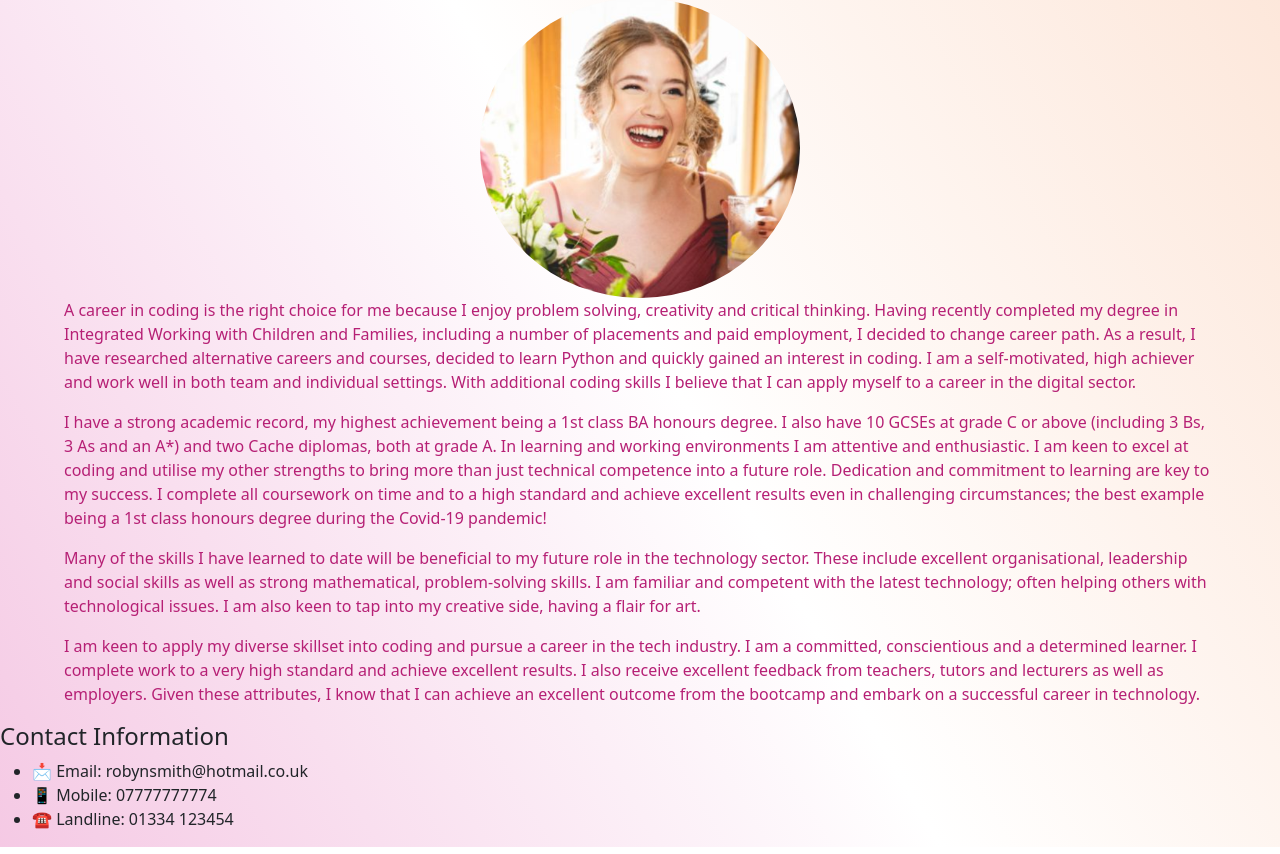
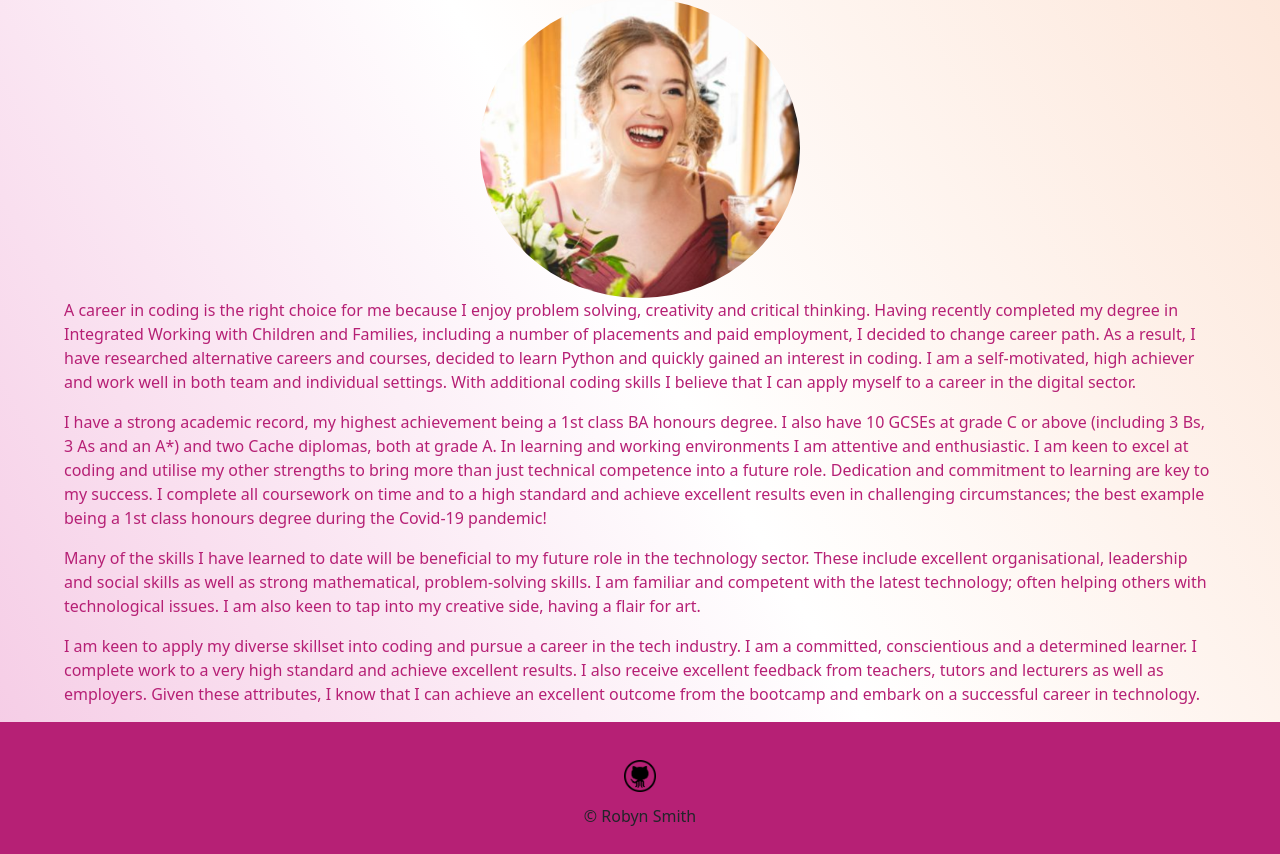
Before and after one commit to Robyn-Smith/react_portfolio, a React (Create React App) app: page / in a window 1280 px wide. Shown: the part 196-1050 px from the top of the page. Built offline with nearby package versions, Linux system fonts and the light colour scheme.

Commit message:
changes to footer.js

```diff
--- a/src/components/Footer.js
+++ b/src/components/Footer.js
@@ -4,4 +4,75 @@
 //     return <div>Copyright JSON 2023 &copy;</div>;
 // }
 
+
+// <footer id="Contact" class="Contact">
+//         <h4>
+//           Contact Information
+//         </h4>
+//         <ul>
+//           <li>📩 Email: robynsmith@hotmail.co.uk</li>
+//           <li>📱 Mobile: 07777777774</li>
+//           <li>☎️ Landline: 01334 123454</li>
+//         </ul>
+//       </footer>
+
 // export default Footer;
+import React from 'react';
+//import '../styles/Header.css';
+import github from '../assets/github-icon-logo-png-transparent.png';
+// import linkedin from '../images/linkedin.png';
+// import meta from '../images/meta.png';
+
+const styles = {
+    display: 'flex',
+    flexDirection: "column",
+    justifyContent: 'center',
+    alignItems: 'center',
+    padding: '2%',
+    background: '#b62075',
+    // '#b6207562'
+};
+
+const socialStyle = {
+    display: 'flex',
+    flexDirection: "row",
+    justifyContent: 'center',
+    padding: "1%",
+}
+
+const imgStyle = {
+    width: 32,
+}
+
+function Footer() {
+    return (
+        <footer style={styles}>
+            <div style={socialStyle}>
+                <a href="https://github.com/Robyn-Smith?tab=repositories"><img
+                    src={github}
+                    alt="github"
+                    style={imgStyle}
+                    onMouseOver={e => e.currentTarget.style.opacity = 0.6}
+                    onMouseOut={e => e.currentTarget.style.opacity = 1}
+                /></a>
+                {/* <a href="https://www.linkedin.com"><img
+                    src={linkedin}
+                    alt="linkedin"
+                    style={imgStyle}
+                    onMouseOver={e => e.currentTarget.style.opacity = 0.6}
+                    onMouseOut={e => e.currentTarget.style.opacity = 1}
+                /></a> */}
+                {/* <a href="https://www.facebook.com"><img
+                    src={meta}
+                    alt="meta"
+                    style={imgStyle}
+                    onMouseOver={e => e.currentTarget.style.opacity = 0.6}
+                    onMouseOut={e => e.currentTarget.style.opacity = 1}
+                /></a> */}
+            </div>
+            <span>© Robyn Smith</span>
+        </footer>
+    );
+}
+
+export default Footer;
--- a/src/components/Header.js
+++ b/src/components/Header.js
@@ -1,14 +1,14 @@
-// import React from "react";
+import React from "react";
 
-// function Header({ currentPage }) {
-//     return (
-//         <header>
-//         <h1>Hi I'm <span class="name">Robyn Smith</span> and this is my Portfolio</h1>
-//         <p>
-//           I am a hardworking, conscientious first class graduate looking for a career in coding.
-//         </p>
-//       </header>
-//     );
-// }
+function Header({ currentPage }) {
+    return (
+        <header>
+        <h1>Hi I'm <span class="name">Robyn Smith</span> and this is my Portfolio</h1>
+        <p>
+          I am a hardworking, conscientious first class graduate looking for a career in coding.
+        </p>
+      </header>
+    );
+}
 
-// export default Header;
+export default Header;
--- a/src/components/PortfolioContainer.js
+++ b/src/components/PortfolioContainer.js
@@ -5,6 +5,7 @@ import About from './pages/About';
 import Resume from './pages/Resume';
 import Contact from './pages/Contact';
 import Header from './Header';
+import Footer from './Footer';
 
 export default function PortfolioContainer() {
   const [currentPage, setCurrentPage] = useState('About');
@@ -26,24 +27,10 @@ export default function PortfolioContainer() {
 
   return (
     <div>
-      <header>
-        <h1>Hi I'm Robyn Smith and this is my Portfolio</h1>
-        <p>
-          I am a hardworking, conscientious first class graduate looking for a career in coding.
-        </p>
-      </header>
+      <Header/>
       <NavTabs currentPage={currentPage} handlePageChange={handlePageChange} />
       {renderPage()}
-      <footer id="Contact" class="Contact">
-        <h4>
-          Contact Information
-        </h4>
-        <ul>
-          <li>📩 Email: robynsmith@hotmail.co.uk</li>
-          <li>📱 Mobile: 07777777774</li>
-          <li>☎️ Landline: 01334 123454</li>
-        </ul>
-      </footer>
+      <Footer/>
     </div>
 
   );
```
Also changed, not shown: src/assets/github-icon-logo-png-transparent.png (added).
